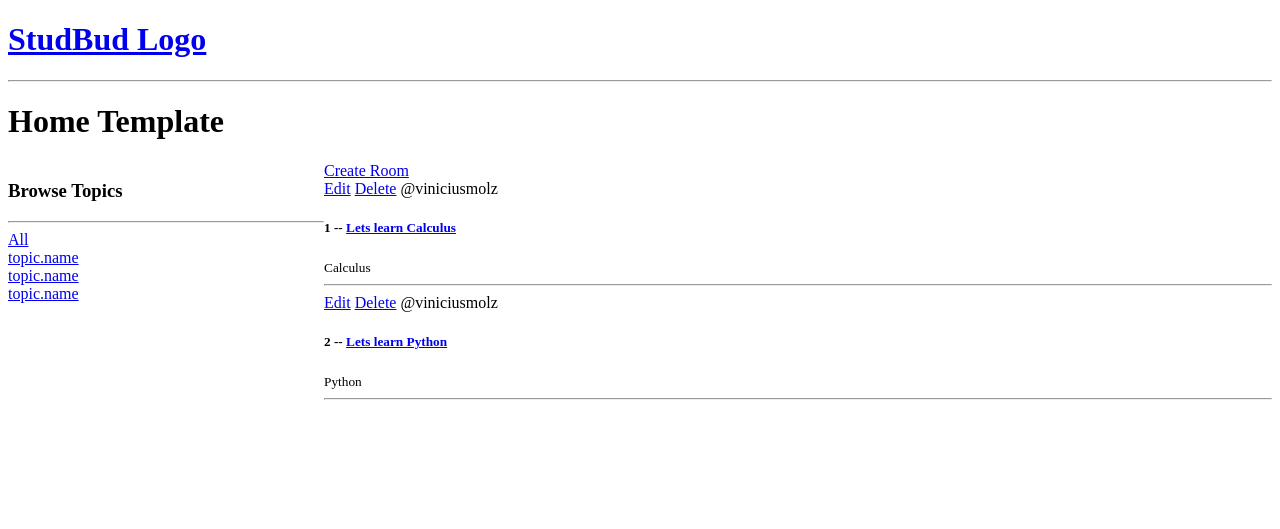
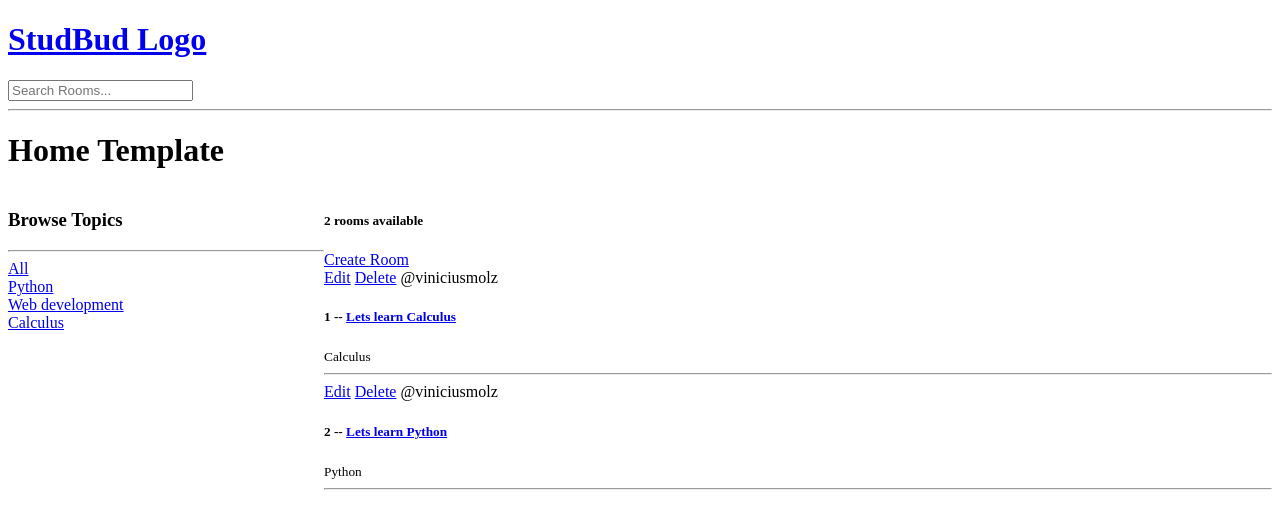
Before and after one commit to Vinimolz/StudBud, a Django app: page / in a window 1280 px wide. Shown: the top 529 px of the page. Run offline with Django 4.2, Linux system fonts and the light colour scheme; data comes from the database, SQL or seed files in the repository; both versions use the stored data as it was after the commit.

Commit message:
Finished search functionality

```diff
--- a/base/templates/base/home.html
+++ b/base/templates/base/home.html
@@ -24,12 +24,13 @@
 
         {% for topic in topics %}
         <div>
-            <a href="{% url 'home' %}?q={{topic.name}}">topic.name</a>
+            <a href="{% url 'home' %}?q={{topic.name}}">{{topic.name}}</a>
         </div>
         {% endfor %}
     </div>
 
     <div>
+        <h5>{{room_count}} rooms available</h5>
         <a href="{% url 'create-room' %}">Create Room</a>
         <div>
             {% for room in rooms %}
--- a/base/views.py
+++ b/base/views.py
@@ -1,4 +1,5 @@
 from django.shortcuts import render, redirect
+from django.db.models import Q
 from django.http import HttpResponse
 from .models import Room, Topic
 from .forms import RoomForm
@@ -15,11 +16,17 @@ def home(request):
 
     q = request.GET.get('q') if request.GET.get('q') != None else ''
 
-    rooms = Room.objects.filter(topic__name__icontains=q)
+    rooms = Room.objects.filter(
+        Q(topic__name__icontains=q) |
+        Q(name__icontains=q) |
+        Q(description__icontains=q)
+    )
+
+    room_count = rooms.count()
 
     topics = Topic.objects.all()
 
-    content = {'rooms': rooms, 'topics': topics}
+    content = {'rooms': rooms, 'topics': topics, 'room_count': room_count}
     return render(request, 'base/home.html', content)
 
 def room(request, pk):
--- a/templates/navbar.html
+++ b/templates/navbar.html
@@ -1,5 +1,7 @@
 <a href="/">
     <h1>StudBud Logo</h1>
 </a>
-
+    <form method="GET" action="{% url 'home' %}">
+        <input type="text" name="q" placeholder="Search Rooms...">
+    </form>
 <hr>
```
Also changed, not shown: db.sqlite3.
